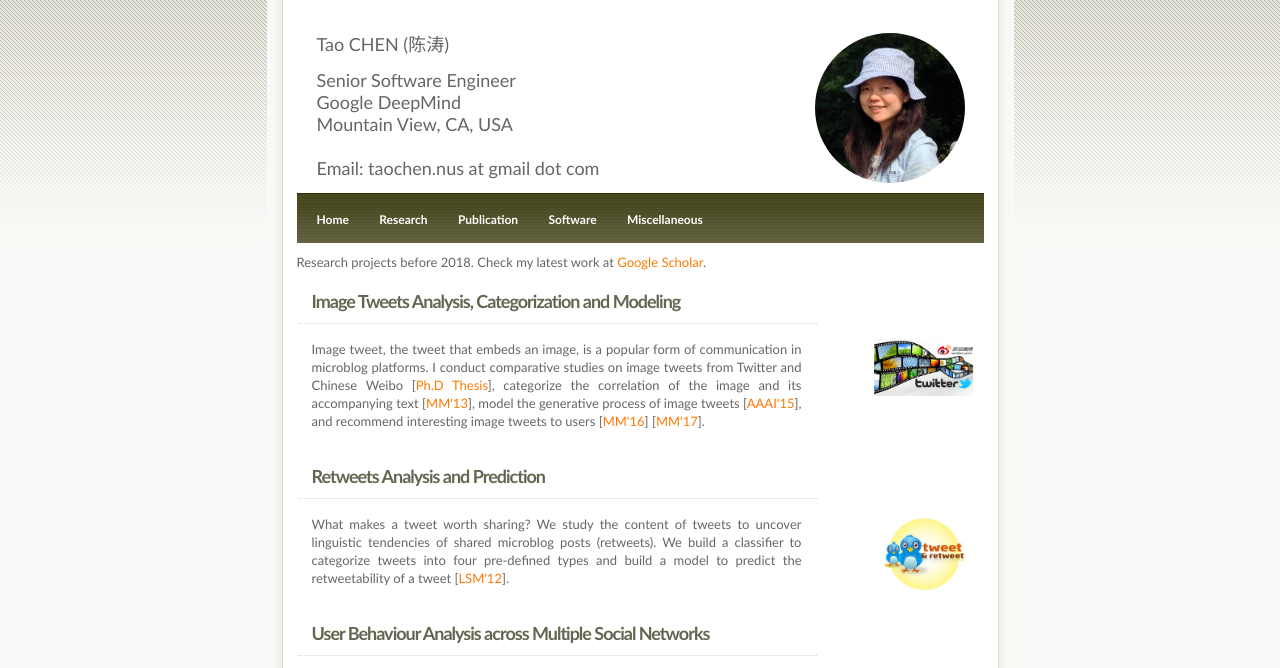
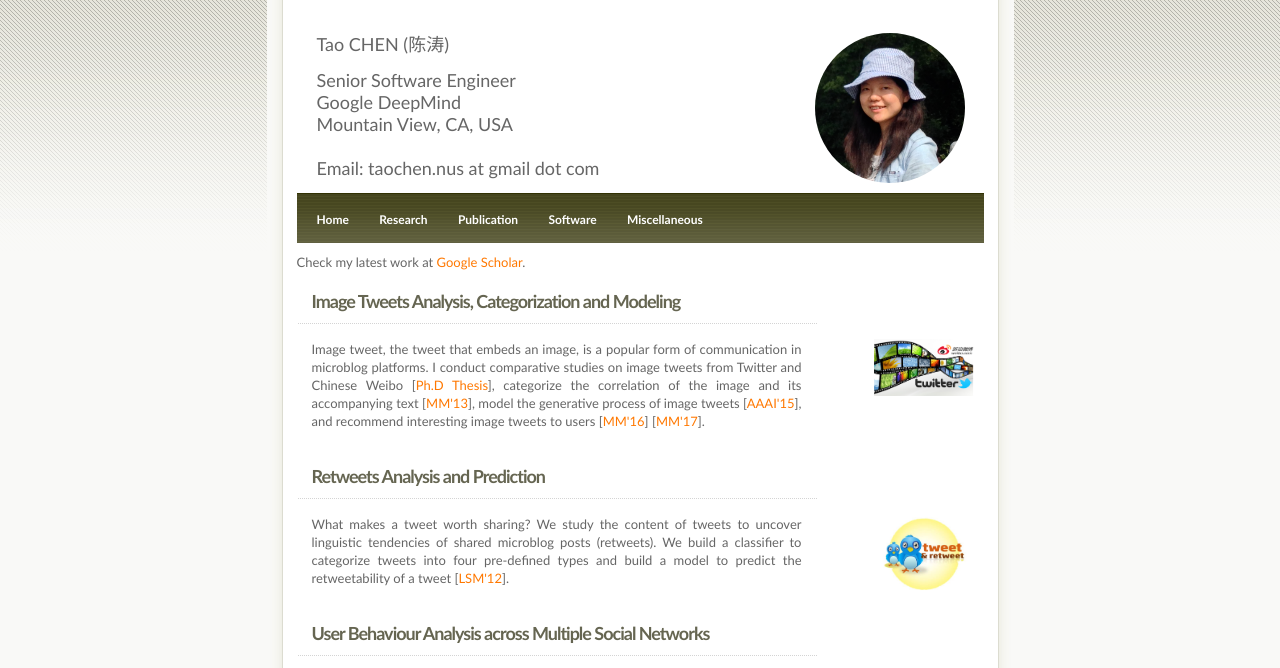
Before and after one commit to kite1988/kite1988.github.io, a plain HTML site: page index.html in a window 1280 px wide. Both pictures are taken after a click on the link "Research". Shown: the top 668 px of the page. Drawn offline with Linux system fonts and the light colour scheme.

Commit message:
Update index.html

```diff
--- a/index.html
+++ b/index.html
@@ -173,7 +173,7 @@ I was back from ASONAM where I was invited to be a session chair. Check my <a hr
 
     <div id="research" style="display:none">
     	 <div id="primarycontent">
-    	<p>  Research projects before 2018. Check my latest work at  <a href="https://scholar.google.com/citations?user=KwWiLLUAAAAJ&hl=en" target="_blank">Google Scholar</a>. </p> </div>
+    	<p>  Check my latest work at  <a href="https://scholar.google.com/citations?user=KwWiLLUAAAAJ&hl=en" target="_blank">Google Scholar</a>. </p> </div>
 
     <div id="mm13">
     <div id="primarycontent">
```
